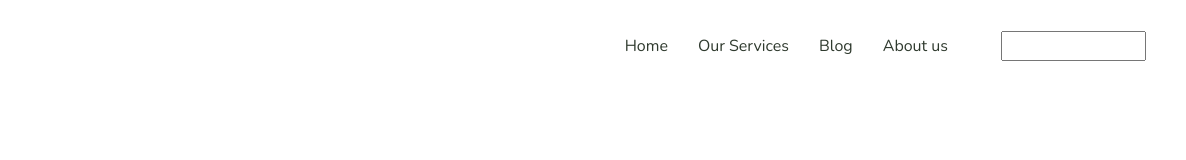
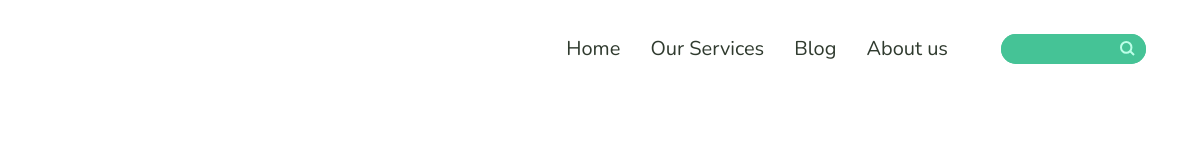
Before and after one commit to Save1i/Youtix, a plain HTML site: page index.html in a window 1280 px wide. Shown: the full height of the page, 94-1280 px from the left. Drawn offline with nearby package versions, Linux system fonts and the light colour scheme.

Commit message:
added search_rorm on html/css

```diff
--- a/index.html
+++ b/index.html
@@ -37,6 +37,7 @@
             </ul>
             <div class="search_form">
               <input class="search" type="text" placeholder="" />
+              <img class="loop" src="img/loop.svg" alt="loop" />
             </div>
           </nav>
         </div>
--- a/style.css
+++ b/style.css
@@ -15,6 +15,7 @@ body {
   font-family: "Nunito", sans-serif;
   color: #2f3a2e;
   font-weight: 400;
+  font-size: 20px;
 }
 
 h1,
@@ -65,4 +66,20 @@ ul {
 .search {
   height: 30px;
   width: 145px;
+  outline: none;
+  border: none;
+  background-color: #45c396;
+  border-radius: 50px;
 }
+
+.search_form {
+  display: flex;
+  border-radius: 50px;
+  background-color: #45c396;
+}
+
+.loop {
+  position: absolute;
+  z-index: 2;
+  margin: 7px 0px 0px 119px;
+}
```
Also changed, not shown: img/loop.svg (added).
